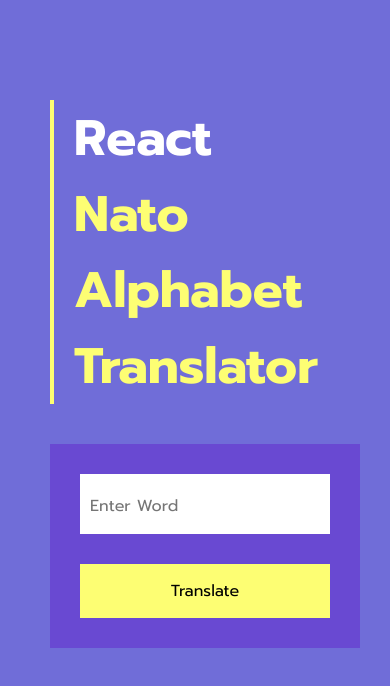
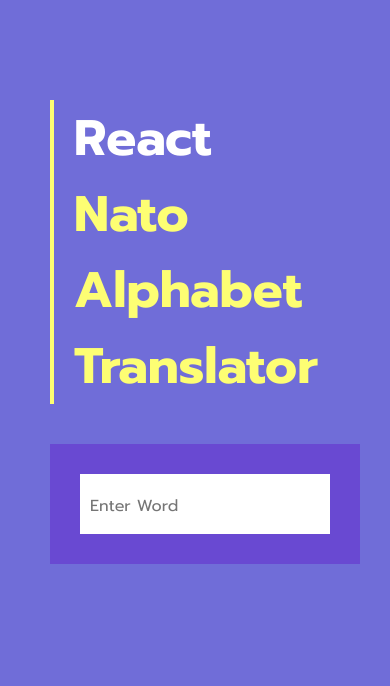
Before and after one commit to Levis155/react-nato-alphabet-translator, a React (Vite) app: page / in a window 390 px wide. Shown: the top 686 px of the page. Built offline with nearby package versions, Linux system fonts and the light colour scheme.

Commit message:
remove button and add eventlistener to input, enable conversion of uppercase characters

```diff
--- a/src/Components/Translator/TranslatorContainer.css
+++ b/src/Components/Translator/TranslatorContainer.css
@@ -42,20 +42,13 @@ form{
 span{
     color: rgb(253, 254, 115);
 }
-.input-button-container{
+.input-container{
     background-color: rgb(105, 73, 210);
     display: flex;
     align-items: center;
     gap: 3rem;
     padding: 3rem;
 }
-@media screen and (max-width: 37.25em) {
-    .input-button-container{
-      flex-direction: column;
-      align-items: start;
-    }
-
-  }
 input{
     padding: 1.5rem 1rem;
     width: 25rem;
--- a/src/Components/Translator/TranslatorContainer.jsx
+++ b/src/Components/Translator/TranslatorContainer.jsx
@@ -6,8 +6,7 @@ function TranslatorContainer() {
   const [inputValue, setInputValue] = useState("");
   const [renderedArray, setRenderedArray] = useState([]);
 
-  function handleTranslate(e) {
-    e.preventDefault();
+  function handleTranslate() {
     console.log(inputValue);
 
     const keysArray = Object.keys(natoAlphabetObject);
@@ -21,7 +20,7 @@ function TranslatorContainer() {
       let letter = inputValueArray[i];
 
       for (let j = 0; j < keysArray.length; j++) {
-        if (letter === keysArray[j]) {
+        if (letter.toLowerCase() === keysArray[j]) {
           value = valuesArray[j];
 
           valueLetters = value.split("");
@@ -45,16 +44,16 @@ function TranslatorContainer() {
           react <br /> <span>Nato alphabet translator</span>
         </h1>
 
-        <div className="input-button-container">
+        <div className="input-container">
           <input
             type="text"
             placeholder="enter word"
             value={inputValue}
             onChange={(e) => {
               setInputValue(e.target.value);
-            }}
+            }
+          } onKeyUp={() => {handleTranslate()}}
           />
-          <button onClick={handleTranslate}>translate</button>
         </div>
       </form>
 
```
